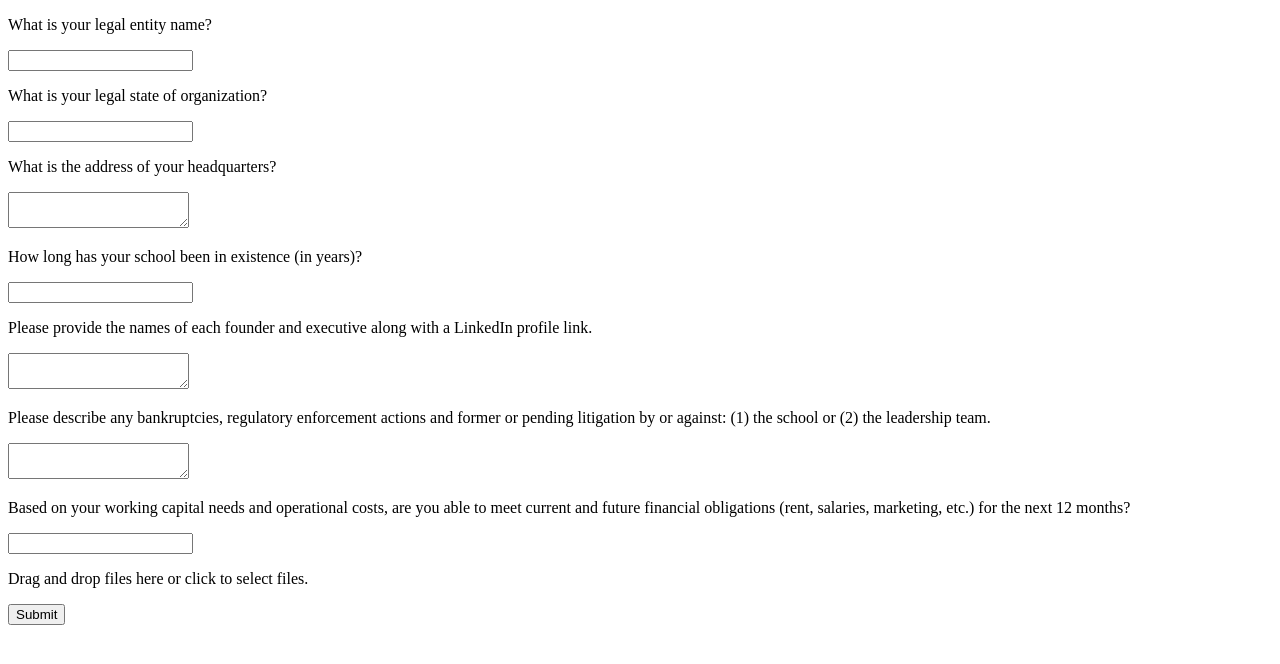
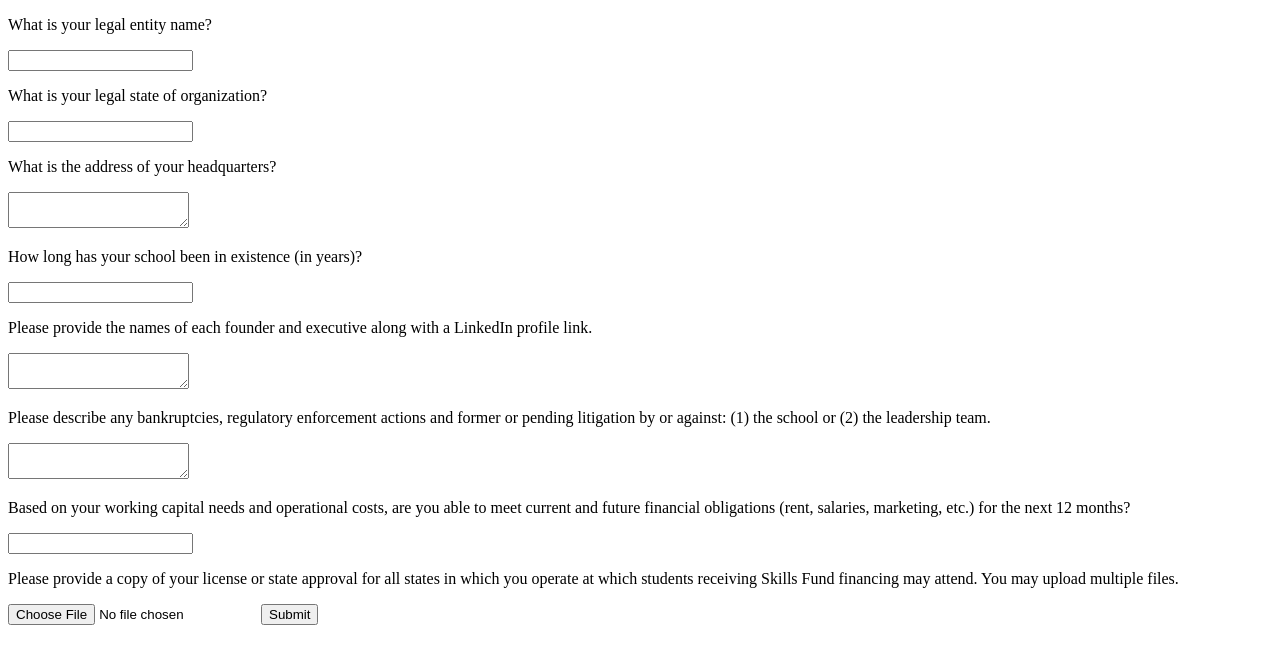
Before and after one commit to chrisdesilva/new-school-diligence, a Gatsby site: page / in a window 1280 px wide. Built offline with nearby package versions, Linux system fonts and the light colour scheme; Gatsby itself is replaced by a stand-in of ours.

Commit message:
Replace drag and drop

```diff
--- a/src/pages/index.js
+++ b/src/pages/index.js
@@ -26,12 +26,6 @@ const IndexPage = () => {
     email: false,
     phonenumber: false,
   })
-
-  const onDrop = useCallback(acceptedFiles => {
-    console.log(acceptedFiles)
-    setFormState({ ...formState, license: acceptedFiles[0] })
-  }, [])
-  const { getRootProps, getInputProps, isDragActive } = useDropzone({ onDrop })
 
   const encode = data => {
     const formData = new FormData()
@@ -92,7 +86,7 @@ const IndexPage = () => {
         name="new-school-diligence"
         data-netlify="true"
         netlify-honeypot="bot-field"
-        enctype="multipart/form-data"
+        encType="multipart/form-data"
         hidden
       >
         <input type="text" name="name" />
@@ -190,14 +184,17 @@ const IndexPage = () => {
           type="text"
           required
         />
-        <div {...getRootProps()}>
-          <input {...getInputProps()} />
-          {isDragActive ? (
-            <p>Drop files here...</p>
-          ) : (
-            <p>Drag and drop files here or click to select files.</p>
-          )}
-        </div>
+        <p>
+          Please provide a copy of your license or state approval for all states
+          in which you operate at which students receiving Skills Fund financing
+          may attend. You may upload multiple files.
+        </p>
+        <input
+          onChange={handleChange}
+          value={formState.license}
+          name="license"
+          type="file"
+        />
         <button type="submit">Submit</button>
       </form>
     </div>
```
